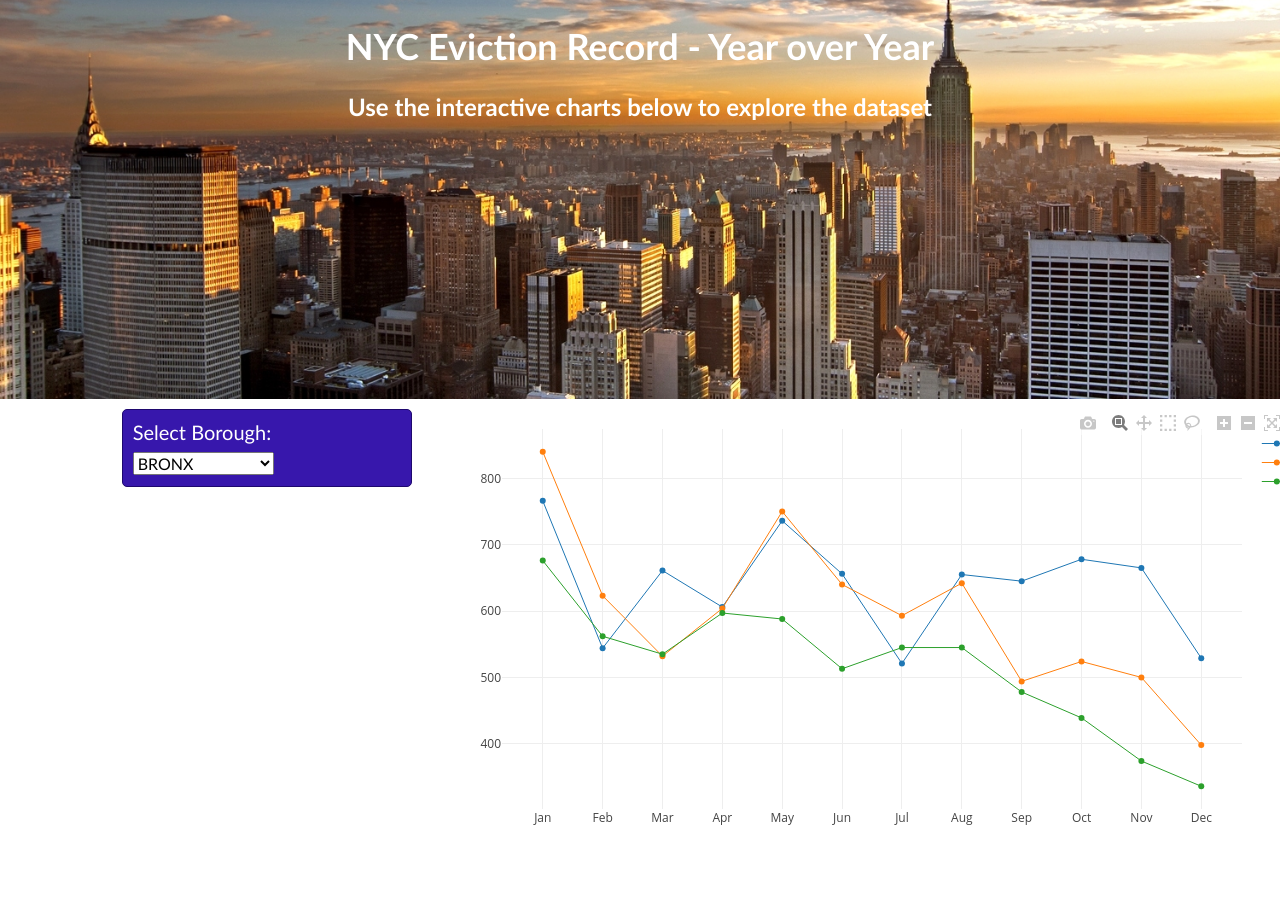
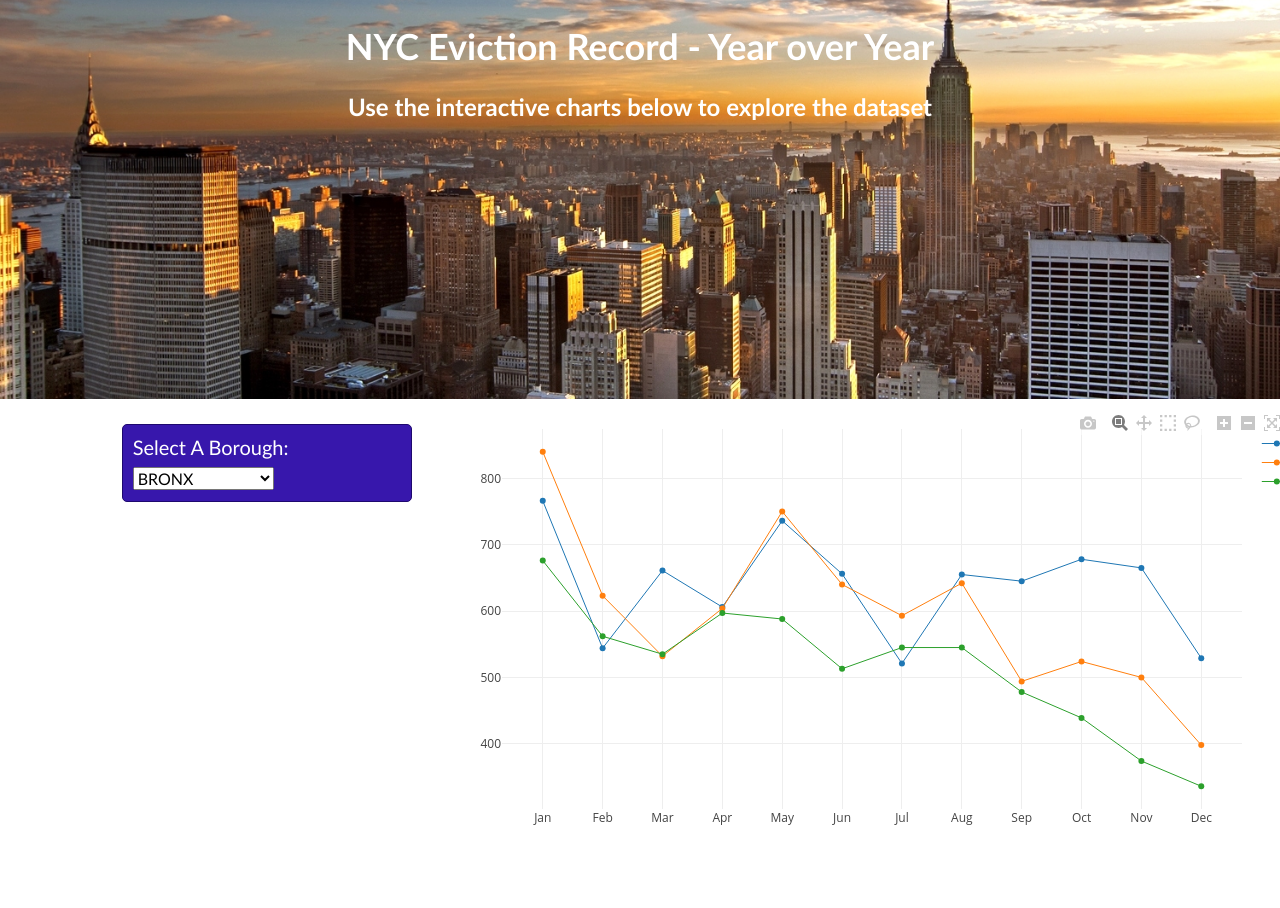
Before and after one commit to kamalnyc17/Project_TWO_NYC_Eviction, a Flask app: page /yearoveryear in a window 1280 px wide. Shown: the part 95-1003 px from the top of the page. Run offline with Flask 2, Linux system fonts and the light colour scheme; some libraries are stand-ins or nearby versions.

Commit message:
added top margin to create more space

```diff
--- a/static/css/style.css
+++ b/static/css/style.css
@@ -46,7 +46,8 @@ body,
     background-color: rgb(55, 23, 172);
     font-family: 'Gill Sans', 'Gill Sans MT', Calibri, 'Trebuchet MS', sans-serif;
     color: white;
-    padding: 10px
+    padding: 10px;
+    margin-top: 15px;
 }
 
 .panel-primary,
--- a/static/js/nycmap.js
+++ b/static/js/nycmap.js
@@ -9,7 +9,7 @@ const evictionTotal = (id) => {
     const mapPapa = document.getElementById("mapPapa");
     const childDiv = document.createElement('div');
     childDiv.setAttribute("id", "map")
-    childDiv.setAttribute("style", "height: 600px;")
+    childDiv.setAttribute("style", "height: 600px; margin-top: 15px")
     mapPapa.appendChild(childDiv)
     // setting eviction threshold based on user input
     let totalMinEviction, totalMaxEviction
--- a/templates/nycmap.html
+++ b/templates/nycmap.html
@@ -62,7 +62,7 @@
           </div>
         </div>
         <div class="col-md-9" id="mapPapa">
-          <div id="map" style="height: 600px;"></div>
+          <div id="map" style="height: 600px; margin-top: 15px"></div>
         </div>
       </div>
       <div class="row">
--- a/templates/yearoveryear.html
+++ b/templates/yearoveryear.html
@@ -51,7 +51,7 @@
         <div class="col-md-1"></div>
         <div class="col-md-3">
           <div class="well">
-            <h5>Select Borough:</h5>
+            <h5>Select A Borough:</h5>
             <select id="selDataset" onchange="optionChanged(this.value)">
               <option>BRONX</option>
               <option>BROOKLYN</option>
```
